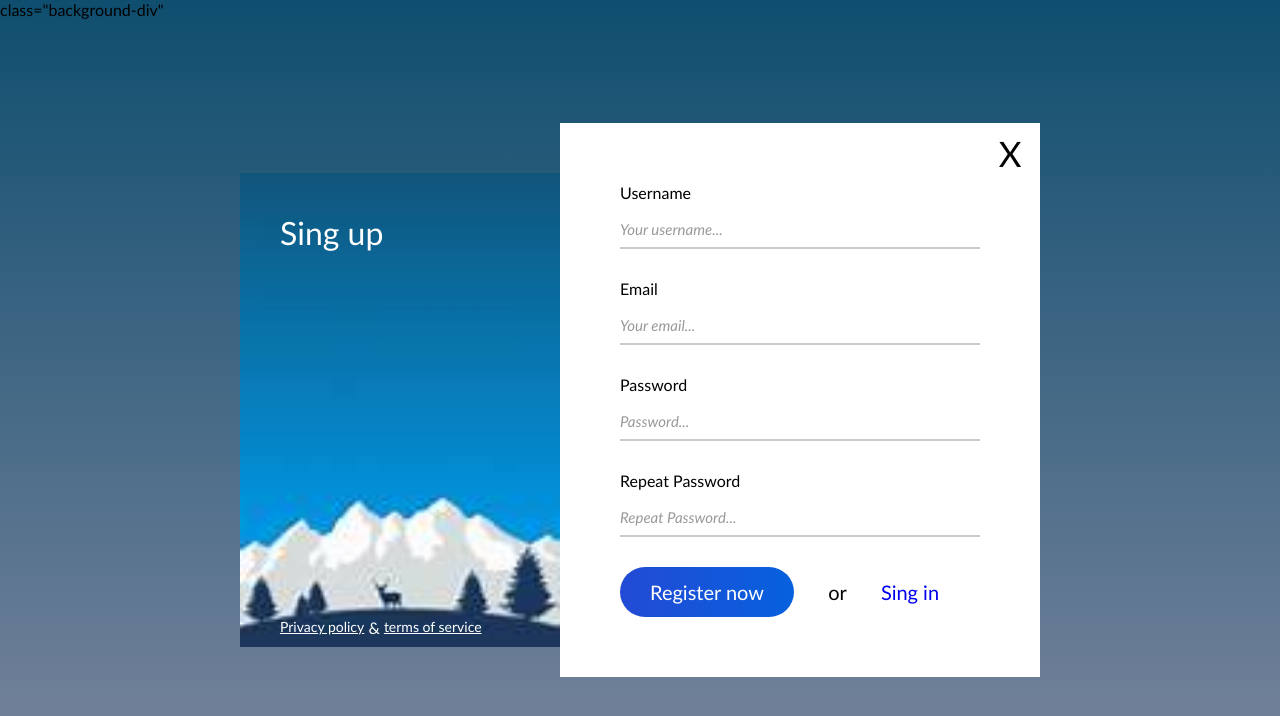
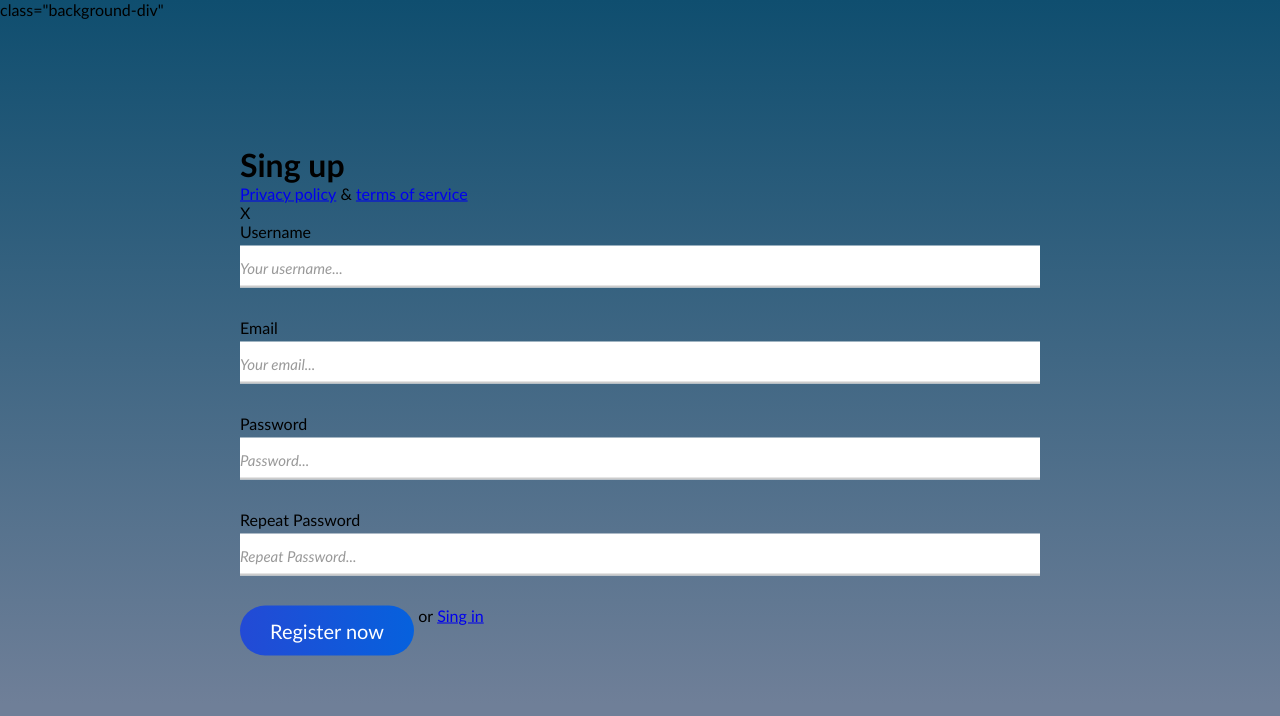
Before and after one commit to ModestaLiatuke/5-sign-up, a website: page index.html in a window 1280 px wide. Drawn offline with Linux system fonts and the light colour scheme.

Commit message:
Update main.css

```diff
--- a/css/main.css
+++ b/css/main.css
@@ -36,73 +36,3 @@ body {
     left:50%;
     transform: translate(-50%, -50%);
 }
-.left-column {
-    width: 40%;
-    float:right;
-    padding: 40px;
-    margin-top: 20px;
-    background-color: #494eac;
-    color: white;
-    background-image: url(../img/hill.png);
-    background-repeat: no-repeat;
-    background-position: center;
-    background-size: cover;
-    position: absolute;
-    top: 30px;
-    bottom: 30px;
-}
-.main-title {
-    display: inline-block;
-    font-size: 32px;
-    font-weight: normal;
-}
-.bottom-links {
-    display: inline-block;
-    position: absolute;
-    bottom: 10px;
-    left: 40px;
-    right: 40px;
-}
-.bottom-links > .link {
-    color: white;
-    font-size: 14px;
-}
-
-.bottom-links > .symbol {
-
-}
-.right-column {
-    width: 60%;
-    float: right;
-    padding: 60px;
-    background-color:white;
-    position: relative;
- }
-.close {
-    width: 60px;
-    height: 60px;
-    font-size: 35px;
-    line-height: 60px;
-    text-align: center;
-    position: absolute;
-    top: 0px;
-    right:0px;
-}
-.right-column span {
-    display: inline-block;
-    padding: 15px;
-    line-height: 20px;
-    font-size: 20px;
-    margin-left: 15px;
-}
-.right-column a {
-    display: inline-block;
-    padding: 15px;
-    line-height: 20px;
-    font-size: 20px;
-    text-decoration: none;
-
-}
-.right-column a:hover{
-    text-decoration: underline;
-}
```
